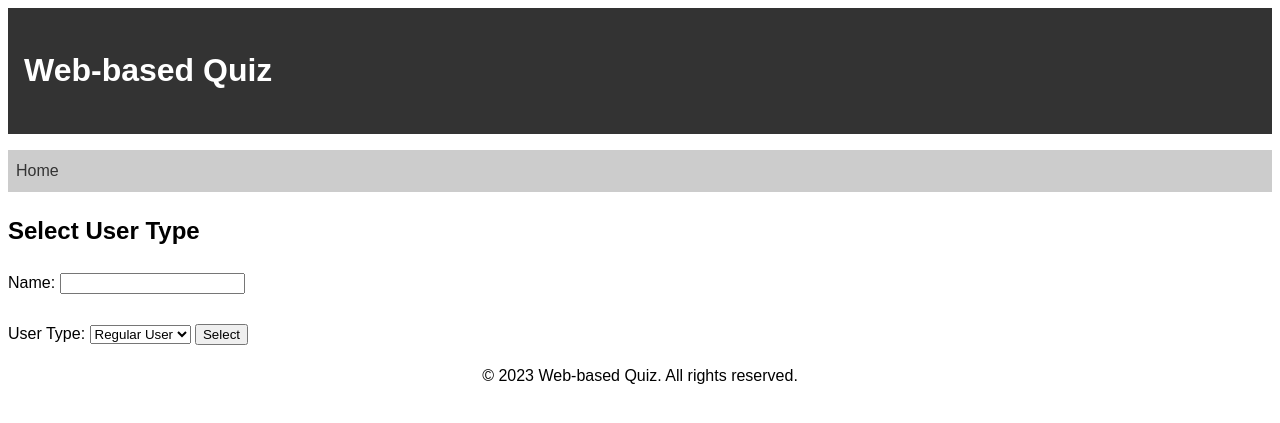
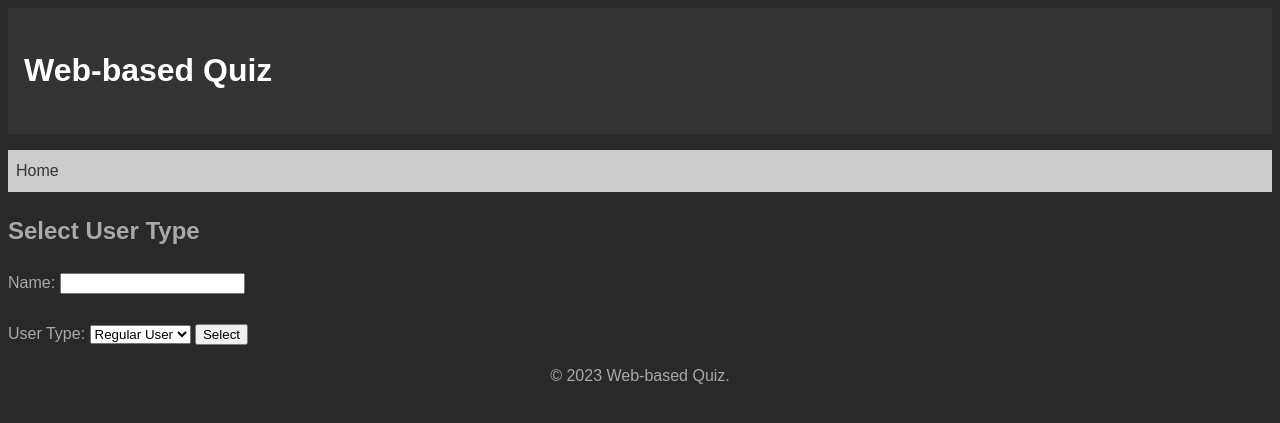
Before and after one commit to AlmazErmilov/WebQuiz-Web-based-system-for-organising-a-quiz-, a Flask app: page / in a window 1280 px wide. Shown: the top 423 px of the page. Run offline with Flask 3, Linux system fonts and the light colour scheme.

Commit message:
changed base.html and css-file

```diff
--- a/static/style.css
+++ b/static/style.css
@@ -1,6 +1,8 @@
 body {
     font-family: Arial, sans-serif;
     line-height: 1.6;
+    background-color: #292929;
+    color: #a9a9a9;
 }
 
 header {
--- a/templates/base.html
+++ b/templates/base.html
@@ -27,7 +27,7 @@
         {% endblock %}
     </main>
     <footer>
-        <p>&copy; 2023 Web-based Quiz. All rights reserved.</p>
+        <p>&copy; 2023 Web-based Quiz.</p>
     </footer>
 </body>
 </html>
```
